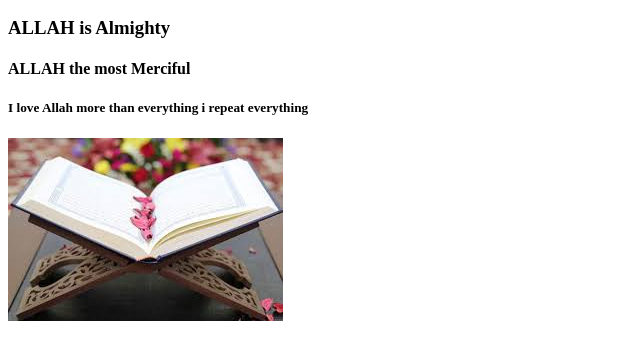
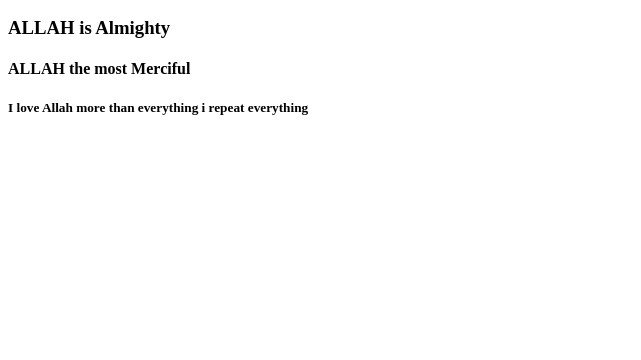
Before and after one commit to munthasir-mahmud/my-first-website, a plain HTML site: page index.html in a window 1280 px wide. Shown: the part 110-470 px from the top of the page, without its empty margins (0-641 px from the left). Drawn offline with Linux system fonts and the light colour scheme.

Commit message:
Update index.html

```diff
--- a/index.html
+++ b/index.html
@@ -11,6 +11,5 @@
   <h3>ALLAH is Almighty</h3>
   <h4>ALLAH the most Merciful</h4>
   <h5>I love Allah more than everything i repeat everything</h5>
-  <img src="quran.jpg" alt="quran">
 </body>
 </html>
```
